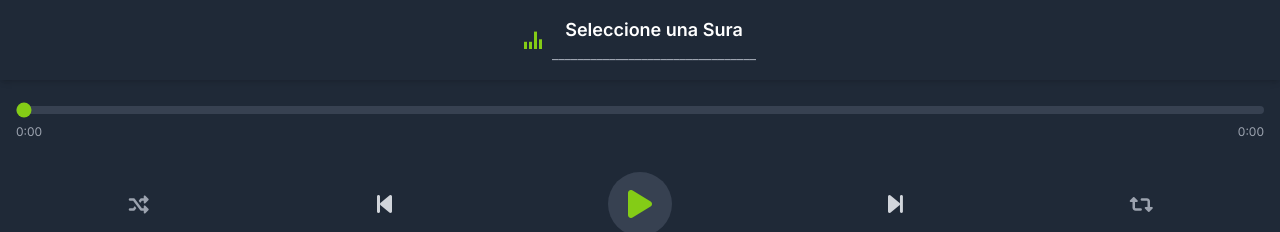
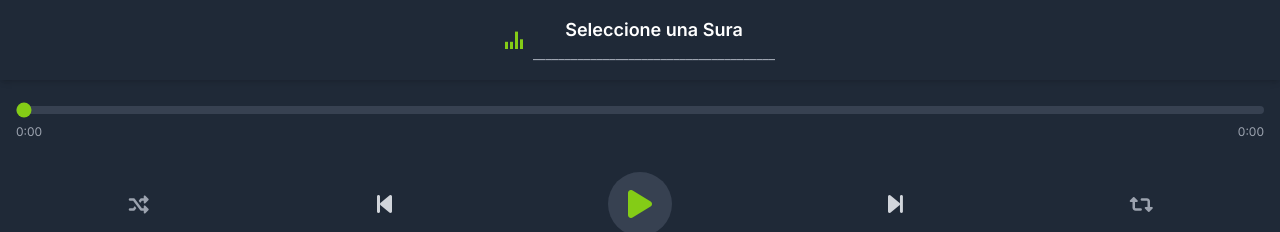
Before and after one commit to shapins/qurspanistr, a Jekyll site: the page built from index.md, in a window 1280 px wide. Shown: the top 232 px of the page. Built offline with Jekyll 4.4.1, drawn with Linux system fonts in a browser that asks for light colours; nearby versions of some CDN libraries; our own code applies the rules of GitHub Pages for plain Markdown files; comment, search, counter and statistics services are not loaded.

Commit message:
Update index.md

```diff
--- a/index.md
+++ b/index.md
@@ -156,7 +156,7 @@
                     </div>
                     <div>
                         <p id="songTitle" class="text-lg font-semibold truncate">Seleccione una Sura</p>
-                        <p id="songArtist" class="text-sm text-gray-400 truncate">________________________________</p>
+                        <p id="songArtist" class="text-sm text-gray-400 truncate">______________________________________</p>
                     </div>
                 </div>
             </div>
@@ -588,7 +588,7 @@
             } else {
                 songTitleDisplay.textContent = "Seleccione una Sura";
             }
-            songArtistDisplay.textContent = "________________________________";
+            songArtistDisplay.textContent = "________________________________________";
         }
         function updateNowPlayingIndicator() {
             document.querySelectorAll('.now-playing-indicator').forEach(function(indicator) {
```
